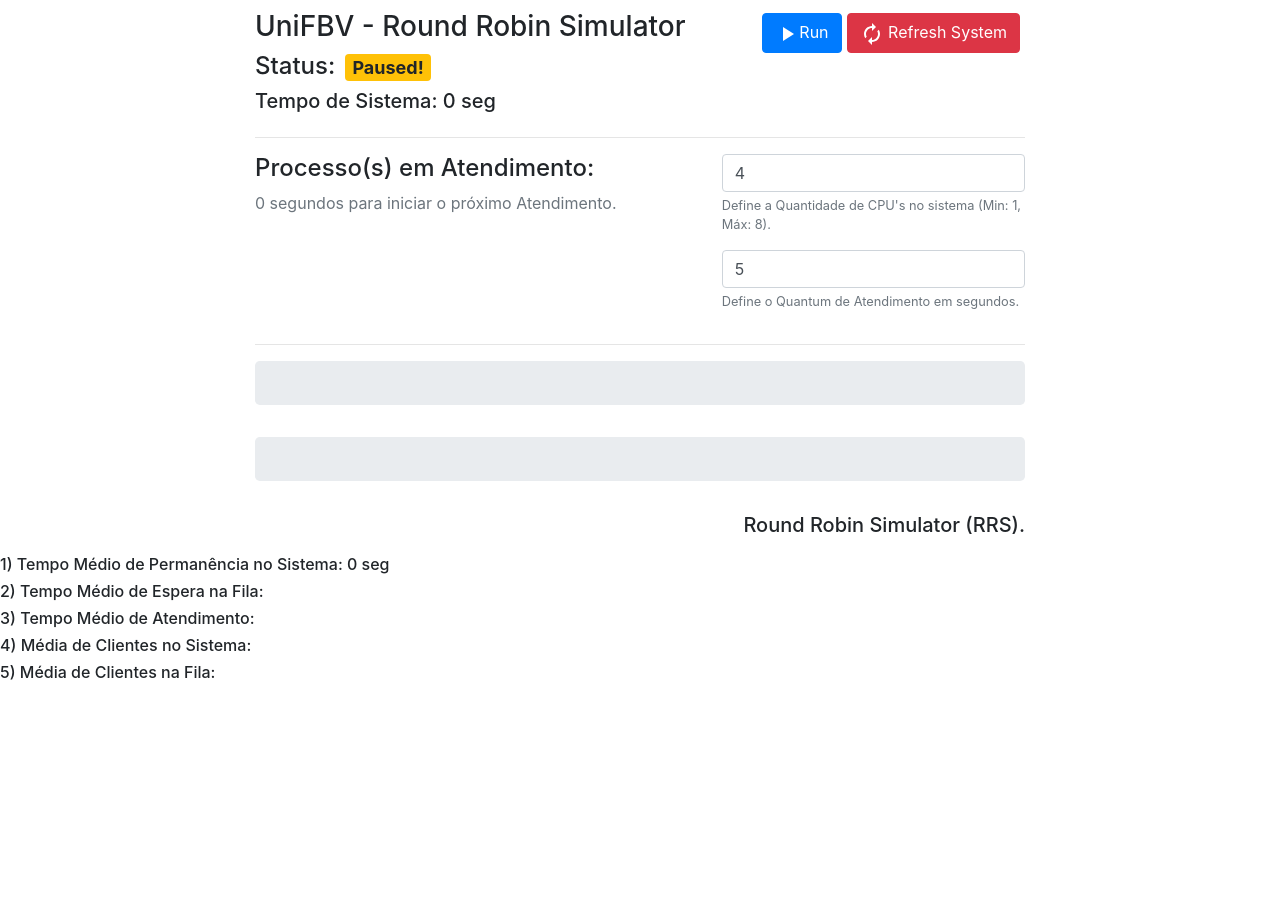
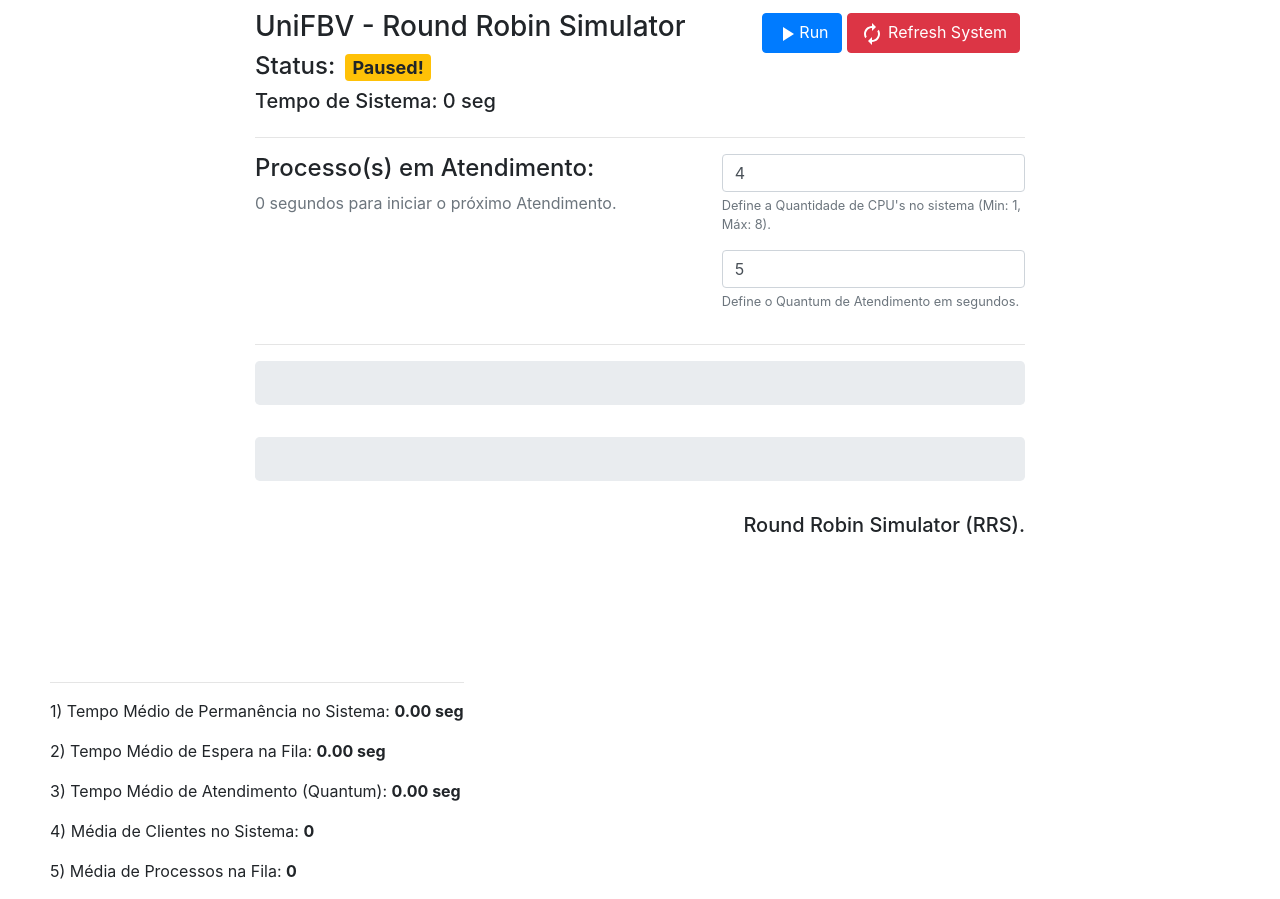
Before and after one commit to rafamatoso/roundrobinsim-reactsj, a React (Create React App) app in the folder osqueue-app/: page / in a window 1280 px wide. Before the commit the page ends 800 px from the top, so only its background shows below. Built offline with nearby package versions, Linux system fonts and the light colour scheme.

Commit message:
Métricas implementadas

```diff
--- a/osqueue-app/src/Components/RoundRobin.jsx
+++ b/osqueue-app/src/Components/RoundRobin.jsx
@@ -29,9 +29,18 @@
       quantumTime: 0, // Variável para auxiliar no gerenciamento do quantum
       quantumMaxTime: 5, // Tempo máximo do quantum de processamento
       systemTime: 0, // Tempo de Sistema
-      averageTimeQueue: 0,
+      sumTimeQueue: 0,
+      averageTimeInSystem: 0,
+      averageTimeQueue: 0, // Tempo médio em Fila
       sumQuantumCost: 0,
-      averageQuantumCost: 0,
+      averageQuantumCost: 0, // Tempo médio de Atendimento
+      listProcessInQueue: [],
+      sumProcessInQueue: 0,
+      averageProcessInQueue: 0,
+      averageProcessInSystem: 0,
+      listProcessInAttendance: [],
+      sumProcessInAttendance: 0,
+      averageProcessInAttendance: 0,
       queueProcessLog: '',
       queueProcessLength: '',
       queueFinalizedLog: '',
@@ -43,21 +52,25 @@
   _managerQueueProccess = () => {
     createProcessInterval = setInterval(() => {
       let { queueProcess, paused } = this.state;
-      // Verifica o status do sistema
+      /* Verifica o status do sistema */
       if (!paused) {
-        // Random Processos a adicionar na Fila de Processos
+        /* Random Processos a adicionar na Fila de Processos */
         let random = Math.floor(Math.random() * MAX_RANDOM) + 1;
-        // Adiciona os novos Processos
+        /* Adiciona os novos Processos criados */
         for (let i = 0; i < random; ++i) {
-          const process = {}; // A cada iteração, um novo objeto Process será instanciado
-          count += 1; // Não pertence ao escopo da classe, será acessível por todos os objetos
-          process.id = count; //
+          /* A cada iteração, um novo objeto Process será instanciado */
+          const process = {};
+          /* Não pertence ao escopo da classe, será acessível por todos os objetos */
+          count += 1;
+          /* Instancia um objeto Processo com seus respectivos atributos */
+
+          process.id = count;
           process.quantumCost = Math.floor(Math.random() * MAX_RANDOM) + 1;
           process.quantumCostAux = process.quantumCost;
           process.timeInQueue = 0;
+          /* Adiciona o Processo instanciado na fila de espera */
           queueProcess.push(process);
-          /* Após os processos serem adicionados na fila de espera, a fila é organizada em ordem decrescente
-            do custo de cada processo */
+          /* Se a fila tiver 2 ou mais processos, ela é organizada em ordem decrescente do custo de Quantum auxiliar */
           if (queueProcess.length >= 2) {
             queueProcess.sort(this._compare);
           }
@@ -69,10 +82,10 @@
           queueProcessLength: this._getQueueProcessLengthText()
         });
       }
-    }, 5000);
+    }, 5000); // Temporizador em milissegundos = 5 segundos
   };
 
-  /* 1.1) Método criado para auxiliar na organização da fila (comparador). O custo de quantum é o atributo a ser comparado. */
+  /* 1.1) Método criado para auxiliar na organização da fila (compara e ordena). O custo de Quantum Auxiliar será comparado. */
   _compare(a, b) {
     return (
       (a.quantumCostAux < b.quantumCostAux
@@ -86,13 +99,52 @@
   /* 2) Função que "marca" os tempos: 1) Sistema, 2) Tempo de cada processo na fila de espera */
   _timeCounter = () => {
     let incTime = () => {
-      let { paused, queueProcess, systemTime } = this.state;
+      let {
+        paused,
+        queueProcess,
+        attendance,
+        systemTime,
+        listProcessInQueue,
+        sumProcessInQueue,
+        listProcessInAttendance,
+        sumProcessInAttendance
+      } = this.state;
       if (!paused) {
+        /* Aumento em 1 segundo o tempo do Sistema */
         systemTime += 1;
-        this.setState({ systemTime: systemTime });
+
+        /* Bloco responsável por calcular a média de Processos na Fila de Espera */
+        listProcessInQueue.push(queueProcess.length);
+        listProcessInQueue.forEach(element => {
+          sumProcessInQueue += element;
+        });
+        let averageProcessInQueue =
+          sumProcessInQueue / listProcessInQueue.length;
+
+        /* Bloco que calculará a Média de Processos no Sistema */
+        listProcessInAttendance.push(attendance.length);
+        listProcessInAttendance.forEach(element => {
+          sumProcessInAttendance += element;
+        });
+        let averageProcessInAttendance =
+          sumProcessInAttendance / listProcessInAttendance.length;
+
+        /* Calcula a média de Elementos no Sistema */
+        let averageProcessInSystem =
+          averageProcessInQueue + averageProcessInAttendance;
+        console.log(averageProcessInSystem);
+
+        /* Seta o estado */
+        this.setState({
+          systemTime: systemTime,
+          listProcessInQueue: listProcessInQueue,
+          averageProcessInQueue: averageProcessInQueue,
+          averageProcessInAttendance: averageProcessInAttendance,
+          averageProcessInSystem: averageProcessInSystem
+        });
       }
       if (!paused && queueProcess.length >= 1) {
-        // Para cada objeto no array queueProcess será iterado um valor que representa o tempo do processo sempre que estiver na fila de espera
+        /* Bloco que será responsável por marcar o tempo em Fila de Espera de cada Processo */
         queueProcess.forEach(element => {
           element.timeInQueue += 1;
         });
@@ -104,20 +156,20 @@
   /* 3) Função que gerencia os processos que serão atendidos */
   _managerAttendance = () => {
     let { queueProcess, paused, numberOfAttendances } = this.state;
-    // Verifica se existe pelo menos 1 Processo na Fila de Processos
+    /* Bloco que verifica a lista de Espera de Processos para adicioná-los no Atendimento */
     if (!paused && queueProcess.length >= 1) {
       let loops =
         queueProcess.length < numberOfAttendances
           ? queueProcess.length
           : numberOfAttendances;
-      // Adiciona Processos ao Atendimento
+      /* Adiciona Processos ao Atendimento de acordo com a qtd de Atendentes*/
       let attendance = [];
       for (let i = 0; i < loops; ++i) {
         attendance.push(queueProcess[i]);
       }
-      // remove os Processos em Atendimento da Fila de Processos
+      /* Remove os Processos que foram para Atendimento da Fila de Processos */
       queueProcess.splice(0, numberOfAttendances);
-      // Seta o estado
+      /* Seta o estado */
       this.setState({
         queueProcess: queueProcess,
         attendance: attendance,
@@ -128,9 +180,9 @@
 
   /* 4) Função que gerencia o atendimento da CPU */
   _startAttendance = () => {
-    // Criada uma variável chamada quantumTime que auxiliará na contagem do quantum da CPU
+    /* Criada uma variável chamada quantumTime que auxiliará na contagem do quantum da CPU */
     let quantumTime = this.state.quantumMaxTime;
-    // Função criada para iterar o quantum de cada processo. Seu escopo será executado se o sistema estiver ativo
+    /* Função criada para iterar o quantum de cada processo. Seu escopo será executado se o sistema estiver ativo */
     let incTime = () => {
       let {
         paused,
@@ -139,7 +191,10 @@
         finalizedProcess,
         numberOfAttendances,
         sumQuantumCost,
-        averageQuantumCost
+        averageQuantumCost,
+        sumTimeQueue,
+        averageTimeQueue,
+        averageTimeInSystem
       } = this.state;
       if (!paused) {
         /* Último "estado" do sistema de atendimento. A variável quantumTime começará com 0, e quando o atendimento é realizado,
@@ -149,23 +204,41 @@
           quantumTime = this.state.quantumMaxTime;
           /* Bloco que gerencia a devolução do processo para a fila de espera ou inclusão na lista de finalizados */
           attendance.forEach(element => {
+            /* Para cada segundo de Atendimento, será subtraído 1 segundo do Custo de Quantum dos Processos Atendidos */
             element.quantumCostAux -= 1;
+            /* O bloco abaixo será executado para cada elemento que tiver custo de Quantum Auxiliar (finalizados) <= 0 */
             if (element.quantumCostAux <= 0) {
+              /* Como alguns processos não necessitam de todo o Quantum da CPU para serem finalizados,
+              esta linha forçará em 0 o custo auxiliar, não permitindo valores negativos, evitando a quebra do sistema */
               element.quantumCostAux = 0;
+              /* Adiciona os processos finalizados no respectivo array */
               finalizedProcess.push(element);
+              //console.log(finalizedProcess);
+              /* Bloco que calculará o custo médio de Quantums (média de Atendimento) dos processos finalizados*/
               sumQuantumCost += element.quantumCost;
               averageQuantumCost = sumQuantumCost / finalizedProcess.length;
+              /* Bloco que calculará o tempo médio na Fila dos Processos */
+              sumTimeQueue += element.timeInQueue;
+              averageTimeQueue = sumTimeQueue / finalizedProcess.length;
+              /* Bloco que calculará o Tempo Médio de permanência no Sistema */
+              averageTimeInSystem +=
+                averageTimeQueue + averageQuantumCost - averageTimeInSystem;
+              console.log(averageTimeInSystem);
             } else {
+              /* Devolve o processo para a fila de espera caso a condição inicial não seja satisfeita */
               queueProcess.push(element);
             }
             this.setState({
               queueProcessLength: this._getQueueProcessLengthText(),
               queueFinalizedLog: this._getQueueFinalizedLength(),
               sumQuantumCost: sumQuantumCost,
-              averageQuantumCost: averageQuantumCost
+              averageQuantumCost: averageQuantumCost,
+              sumTimeQueue: sumTimeQueue,
+              averageTimeQueue: averageTimeQueue,
+              averageTimeInSystem: averageTimeInSystem
             });
           });
-          /* Limpa o array de Atendimento da CPU */
+          /* Limpa o array de Atendimento quando o tempo de Quantum se esgota */
           attendance.splice(0, numberOfAttendances);
         }
         /* Bloco responsável pela diminuição do custo de quantum (em segundos) de cada processo em atendimento */
@@ -176,6 +249,7 @@
             }
           });
         }
+        /* Seta o estado e diminui 1 segundo do tempo de quantum do Atendimento */
         this.setState({ quantumTime: quantumTime }, () => {});
         quantumTime -= 1;
       }
@@ -422,30 +496,67 @@
             {this.state.finalizedProcess.length >= 1 ? (
               <h4 className="text-primary">{this.state.queueFinalizedLog}</h4>
             ) : (
-              <h4 />
+              <h4>{''}</h4>
             )}
           </div>
 
-          {/* Renderização das Métricas */}
-
           <h5 className="float-md-right">Round Robin Simulator (RRS).</h5>
         </div>
+
+        {/* Renderização das Métricas */}
         <div
           style={{
             width: '700px'
           }}
         >
-          <div className="container" style={{ marginTop: '10px' }}>
+          <div
+            className="container"
+            style={{ marginTop: '10px', marginLeft: 50 }}
+          >
             <div className="float-md-left">
               <div className="d-inline-block" style={{ marginLeft: '0px' }}>
-                <h6>
+                <div style={{ height: '111px' }}></div>
+                <hr></hr>
+                <p>
                   {'1) Tempo Médio de Permanência no Sistema: '}
-                  {this.state.averageQuantumCost} seg
-                </h6>
-                <h6>{'2) Tempo Médio de Espera na Fila: '}</h6>
-                <h6>{'3) Tempo Médio de Atendimento: '}</h6>
-                <h6>{'4) Média de Clientes no Sistema: '}</h6>
-                <h6>{'5) Média de Clientes na Fila: '}</h6>
+                  {
+                    <text style={{ fontWeight: 'bold' }}>
+                      {this.state.averageTimeInSystem.toFixed(2) + ' seg'}
+                    </text>
+                  }
+                </p>
+                <p>
+                  {'2) Tempo Médio de Espera na Fila: '}
+                  {
+                    <text style={{ fontWeight: 'bold' }}>
+                      {this.state.averageTimeQueue.toFixed(2) + ' seg'}
+                    </text>
+                  }
+                </p>
+                <p>
+                  {'3) Tempo Médio de Atendimento (Quantum): '}
+                  {
+                    <text style={{ fontWeight: 'bold' }}>
+                      {this.state.averageQuantumCost.toFixed(2) + ' seg'}
+                    </text>
+                  }
+                </p>
+                <p>
+                  {'4) Média de Clientes no Sistema: '}
+                  {
+                    <text style={{ fontWeight: 'bold' }}>
+                      {this.state.averageProcessInSystem.toFixed(0)}
+                    </text>
+                  }
+                </p>
+                <p>
+                  {'5) Média de Processos na Fila: '}
+                  {
+                    <text style={{ fontWeight: 'bold' }}>
+                      {this.state.averageProcessInQueue.toFixed(0)}
+                    </text>
+                  }
+                </p>
               </div>
             </div>
           </div>
```
Also changed, not shown: osqueue-app/src/Components/styles.css (added).
